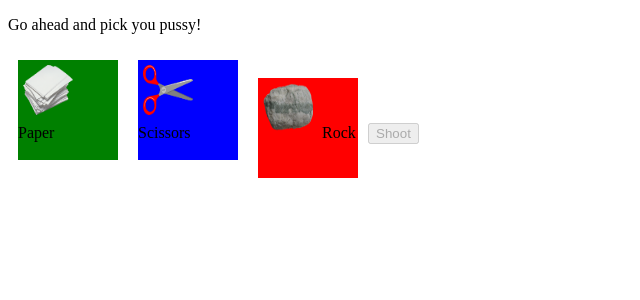
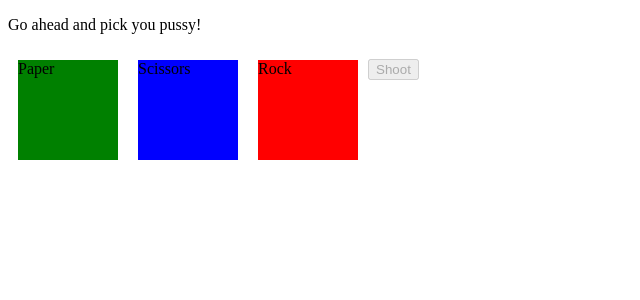
Before and after one commit to Matthew-swin/Rockie, an Angular app: page /base in a window 1280 px wide. Shown: the top 300 px of the page, without its empty margins (0-640 px from the left). Built offline with nearby package versions, Linux system fonts and the light colour scheme.

Commit message:
back to working

```diff
--- a/package.json
+++ b/package.json
@@ -24,8 +24,8 @@
     "zone.js": "~0.10.2"
   },
   "devDependencies": {
-    "@angular-devkit/build-angular": "~0.1001.4",
-    "@angular/cli": "~10.1.4",
+    "@angular-devkit/build-angular": "~0.1001.7",
+    "@angular/cli": "~10.1.7",
     "@angular/compiler-cli": "~10.1.4",
     "@types/node": "^12.11.1",
     "@types/jasmine": "~3.5.0",
--- a/src/app/Routes/game-base/game-base.component.html
+++ b/src/app/Routes/game-base/game-base.component.html
@@ -1,12 +1,12 @@
 <p>Go ahead and pick you pussy!</p>
 <div class="display paper" (click)="SelectOption('Paper')">
-    <img class="paperImage" src="/assets/paper.png" alt="">
+    <!-- <img class="paperImage" src="../../../assets/paper.png" alt=""> -->
     Paper</div>
 
 <div class="display scissors" (click)="SelectOption('Scissors')">
-    <img class="scissorsImage" src="/assets/scissors.png" alt="">
+    <!-- <img class="scissorsImage" src="../../../assets/scissors.png" alt=""> -->
     Scissors</div>
 <div class="display rock" (click)="SelectOption('Rock')">
-    <img class="rockImage" src="/assets/rock.png" alt="">
+    <!-- <img class="rockImage" src="../../../assets/rock.png" alt=""> -->
     Rock</div>
 <button class="shoot" (click)="Shoot()" [disabled]="optionPicked === false">Shoot</button>
--- a/src/app/app.module.ts
+++ b/src/app/app.module.ts
@@ -1,10 +1,13 @@
+//Import all the shiz you need for the app here!!
 import { BrowserModule } from '@angular/platform-browser';
 import { NgModule } from '@angular/core';
 
+//AppRoutingModule allows me to route between different coponents
 import { AppRoutingModule } from './app-routing.module';
 import { AppComponent } from './app.component';
 import { GameBaseComponent } from './Routes/game-base/game-base.component';
 import { GameResultComponent } from './Routes/game-result/game-result.component';
+//HttpClientModule enables me to use restful API features like GET, POST etc
 import { HttpClientModule} from '@angular/common/http';
 
 @NgModule({
@@ -13,6 +16,7 @@ import { HttpClientModule} from '@angular/common/http';
     GameBaseComponent,
     GameResultComponent
   ],
+  //also need to import routing and HTTPclient here
   imports: [
     BrowserModule,
     AppRoutingModule,
```
Also changed, not shown: src/app/Routes/game-result/game-result.component.ts (+8 -1 lines), 1 other file (tests, documents, lock files or other folders).
